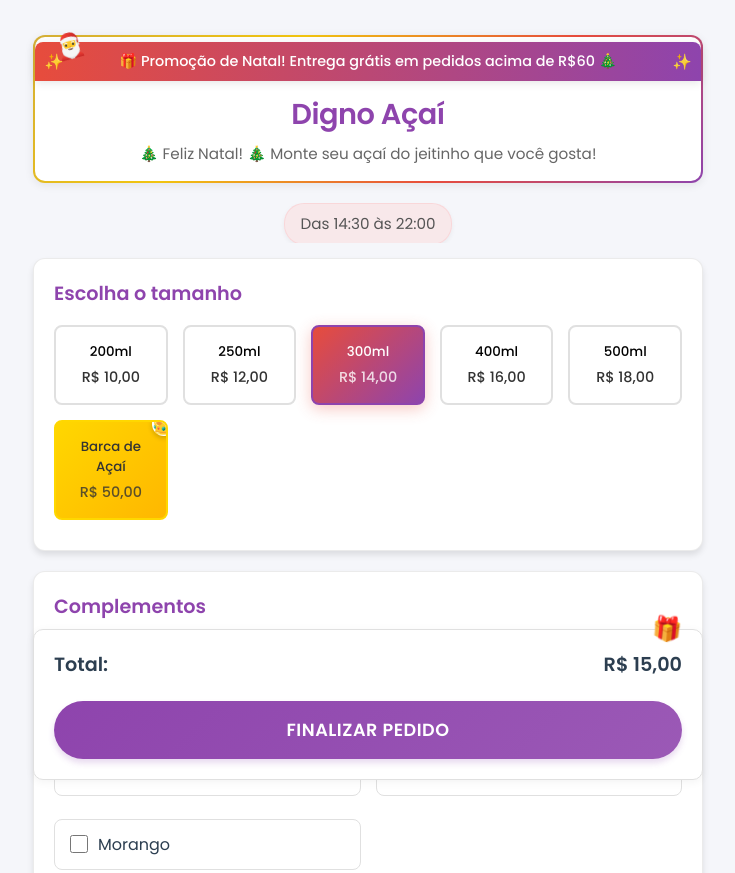
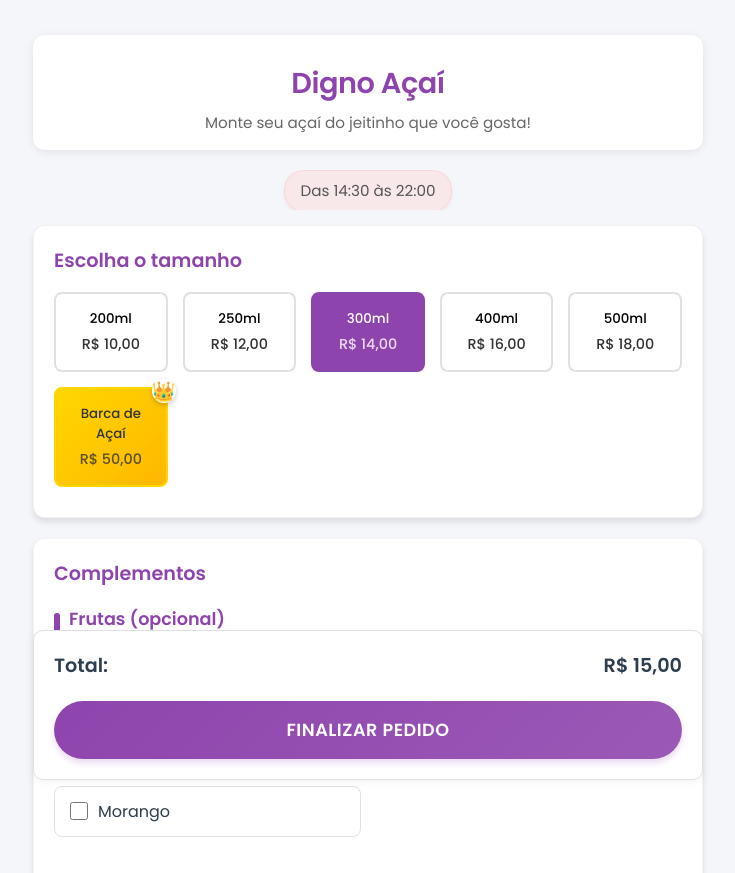
Before and after one commit to hudsonjuan/digno-acai, a plain HTML site: page index.html in a window 1280 px wide. Shown: the top 873 px of the page, without its empty margins (272-1007 px from the left). Drawn offline with Linux system fonts and the light colour scheme.

Commit message:
Remove Christmas theme and restore original design

```diff
--- a/christmas-theme.css
+++ /dev/null
@@ -1,267 +0,0 @@
-/* Christmas Theme for Digno Açaí */
-
-/* Festive Notification */
-.festive-notification {
-    background: linear-gradient(90deg, #e74c3c, #8e44ad);
-    color: white;
-    text-align: center;
-    padding: 8px;
-    margin: -10px -10px 10px -10px;
-    border-radius: 8px 8px 0 0;
-    font-size: 0.9rem;
-    font-weight: 500;
-    position: relative;
-    overflow: hidden;
-    box-shadow: 0 2px 10px rgba(0, 0, 0, 0.1);
-}
-
-.festive-notification::before {
-    content: '✨';
-    position: absolute;
-    left: 10px;
-    top: 50%;
-    transform: translateY(-50%);
-    animation: twinkle 2s infinite alternate;
-}
-
-.festive-notification::after {
-    content: '✨';
-    position: absolute;
-    right: 10px;
-    top: 50%;
-    transform: translateY(-50%);
-    animation: twinkle 2s infinite alternate-reverse;
-}
-
-@keyframes twinkle {
-    from { opacity: 0.7; transform: translateY(-50%) scale(0.9); }
-    to { opacity: 1; transform: translateY(-50%) scale(1.1); }
-}
-
-/* Festive button styles */
-.primary-btn, .secondary-btn, .option-btn {
-    position: relative;
-    overflow: hidden;
-    transition: all 0.3s ease;
-}
-
-.primary-btn:hover, .secondary-btn:hover, .option-btn:hover {
-    transform: translateY(-2px);
-    box-shadow: 0 4px 15px rgba(0, 0, 0, 0.15);
-}
-
-.primary-btn::after, .secondary-btn::after {
-    content: '🎄';
-    position: absolute;
-    right: 10px;
-    top: 50%;
-    transform: translateY(-50%);
-    opacity: 0;
-    transition: all 0.3s ease;
-}
-
-.primary-btn:hover::after, .secondary-btn:hover::after {
-    opacity: 1;
-    right: 15px;
-}
-
-/* Festive card styles */
-.card {
-    position: relative;
-    border: 1px solid rgba(0, 0, 0, 0.08);
-    transition: all 0.3s ease;
-}
-
-.card:hover {
-    border-color: #e74c3c;
-    box-shadow: 0 6px 20px rgba(231, 76, 60, 0.1);
-}
-
-.card::before {
-    content: '🎄';
-    position: absolute;
-    top: -10px;
-    left: 15px;
-    font-size: 1.2rem;
-    background: white;
-    padding: 0 10px;
-    transform: rotate(-15deg);
-    opacity: 0;
-    transition: all 0.3s ease;
-}
-
-.card:hover::before {
-    opacity: 1;
-    transform: rotate(0deg);
-}
-
-/* Festive checkboxes */
-.option-checkbox input[type="checkbox"]:checked + span::before {
-    content: '🎅';
-    margin-right: 5px;
-    vertical-align: middle;
-}
-
-/* Snowflakes Animation */
-@keyframes snow {
-    0% { background-position: 0 0, 0 0; }
-    100% { background-position: 0 1000px, 1000px 500px; }
-}
-
-/* Add subtle snow effect to the header */
-header::before {
-    content: '';
-    position: absolute;
-    top: 0;
-    left: 0;
-    right: 0;
-    bottom: 0;
-    background-image:
-        radial-gradient(1px 1px at 10% 10%, #fff 50%, transparent 50%),
-        radial-gradient(1px 1px at 20% 20%, #fff 50%, transparent 50%),
-        radial-gradient(1px 1px at 30% 30%, #fff 50%, transparent 50%),
-        radial-gradient(1px 1px at 40% 40%, #fff 50%, transparent 50%),
-        radial-gradient(1px 1px at 50% 50%, #fff 50%, transparent 50%),
-        radial-gradient(1px 1px at 60% 60%, #fff 50%, transparent 50%),
-        radial-gradient(1px 1px at 70% 70%, #fff 50%, transparent 50%),
-        radial-gradient(1px 1px at 80% 80%, #fff 50%, transparent 50%),
-        radial-gradient(1px 1px at 90% 90%, #fff 50%, transparent 50%);
-    background-size: 200px 200px;
-    opacity: 0.3;
-    pointer-events: none;
-    z-index: 1;
-    animation: snow 20s linear infinite;
-}
-
-
-/* Christmas hat for the logo */
-header h1::before {
-    content: '🎅';
-    position: absolute;
-    left: 20px;
-    top: -10px;
-    font-size: 1.5rem;
-    transform: rotate(-15deg);
-    z-index: 2;
-}
-
-/* Festive border for the header */
-header {
-    position: relative;
-    overflow: visible;
-    border: 2px solid transparent;
-    background-clip: padding-box;
-    background-image:
-        linear-gradient(white, white),
-        linear-gradient(135deg, #d4af37, #f1c40f, #e74c3c, #8e44ad);
-    background-origin: border-box;
-    background-clip: padding-box, border-box;
-    border-radius: 12px;
-}
-
-/* Add small Christmas balls to section headers */
-.options h3::after {
-    content: '🎄';
-    margin-left: 8px;
-    font-size: 0.9em;
-    vertical-align: middle;
-}
-
-/* Add subtle gift box to the total section */
-.summary::before {
-    content: '🎁';
-    position: absolute;
-    right: 20px;
-    top: -15px;
-    font-size: 1.5rem;
-    z-index: 2;
-    animation: bounce 2s infinite;
-}
-
-@keyframes bounce {
-    0%, 100% { transform: translateY(0) rotate(-5deg); }
-    50% { transform: translateY(-5px) rotate(5deg); }
-}
-
-/* Add Christmas lights to the payment method modal */
-#payment-method-modal .modal-content {
-    position: relative;
-    overflow: hidden;
-}
-
-#payment-method-modal .modal-content::before {
-    content: '';
-    position: absolute;
-    top: 0;
-    left: 0;
-    right: 0;
-    height: 10px;
-    background: linear-gradient(90deg,
-        #ff0000, #ff7f00, #ffff00, #00ff00, #0000ff, #4b0082, #8b00ff,
-        #ff0000);
-    background-size: 200% 100%;
-    animation: rainbow 4s linear infinite;
-    border-radius: 5px 5px 0 0;
-}
-
-@keyframes rainbow {
-    0% { background-position: 0% 50%; }
-    100% { background-position: 200% 50%; }
-}
-
-/* Add subtle Christmas colors to active buttons */
-.option-btn.active {
-    background: linear-gradient(135deg, #e74c3c, #8e44ad);
-    color: white;
-    box-shadow: 0 4px 15px rgba(231, 76, 60, 0.3);
-}
-
-/* Add Christmas hat to the cart icon */
-#cart-icon::before {
-    content: '🎄';
-    position: absolute;
-    top: -8px;
-    right: -8px;
-    font-size: 1.2rem;
-}
-
-/* Responsive adjustments */
-@media (max-width: 768px) {
-    header h1::before {
-        left: 10px;
-        top: -5px;
-        font-size: 1.2rem;
-    }
-
-    .summary::before {
-        right: 15px;
-        top: -12px;
-        font-size: 1.2rem;
-    }
-}
-
-/* Add subtle snow effect to the background */
-body::before {
-    content: '';
-    position: fixed;
-    top: 0;
-    left: 0;
-    width: 100%;
-    height: 100%;
-    pointer-events: none;
-    background-image:
-        radial-gradient(1px 1px at 5% 5%, #fff 50%, transparent 50%),
-        radial-gradient(1px 1px at 15% 15%, #fff 50%, transparent 50%),
-        radial-gradient(1px 1px at 25% 25%, #fff 50%, transparent 50%),
-        radial-gradient(1px 1px at 35% 35%, #fff 50%, transparent 50%),
-        radial-gradient(1px 1px at 45% 45%, #fff 50%, transparent 50%),
-        radial-gradient(1px 1px at 55% 55%, #fff 50%, transparent 50%),
-        radial-gradient(1px 1px at 65% 65%, #fff 50%, transparent 50%),
-        radial-gradient(1px 1px at 75% 75%, #fff 50%, transparent 50%),
-        radial-gradient(1px 1px at 85% 85%, #fff 50%, transparent 50%),
-        radial-gradient(1px 1px at 95% 95%, #fff 50%, transparent 50%);
-    background-size: 300px 300px;
-    opacity: 0.2;
-    z-index: 1000;
-    animation: snow 20s linear infinite;
-}
--- a/index.html
+++ b/index.html
@@ -5,18 +5,13 @@
     <meta name="viewport" content="width=device-width, initial-scale=1.0">
     <title>Digno Açaí 🍧</title>
     <link rel="stylesheet" href="styles.css">
-    <link rel="stylesheet" href="christmas-theme.css">
     <link href="https://fonts.googleapis.com/css2?family=Poppins:wght@300;400;500;600&display=swap" rel="stylesheet">
 </head>
 <body>
     <div class="container">
         <header>
-            <div class="festive-notification">
-                <span>🎁 Promoção de Natal! Entrega grátis em pedidos acima de R$60 🎄</span>
-            </div>
             <h1>Digno Açaí</h1>
-            <p>🎄 Feliz Natal! 🎄 Monte seu açaí do jeitinho que você gosta!</p>
-            <div class="christmas-lights"></div>
+            <p>Monte seu açaí do jeitinho que você gosta!</p>
         </header>
 
         <!-- Horário de Funcionamento -->
```
